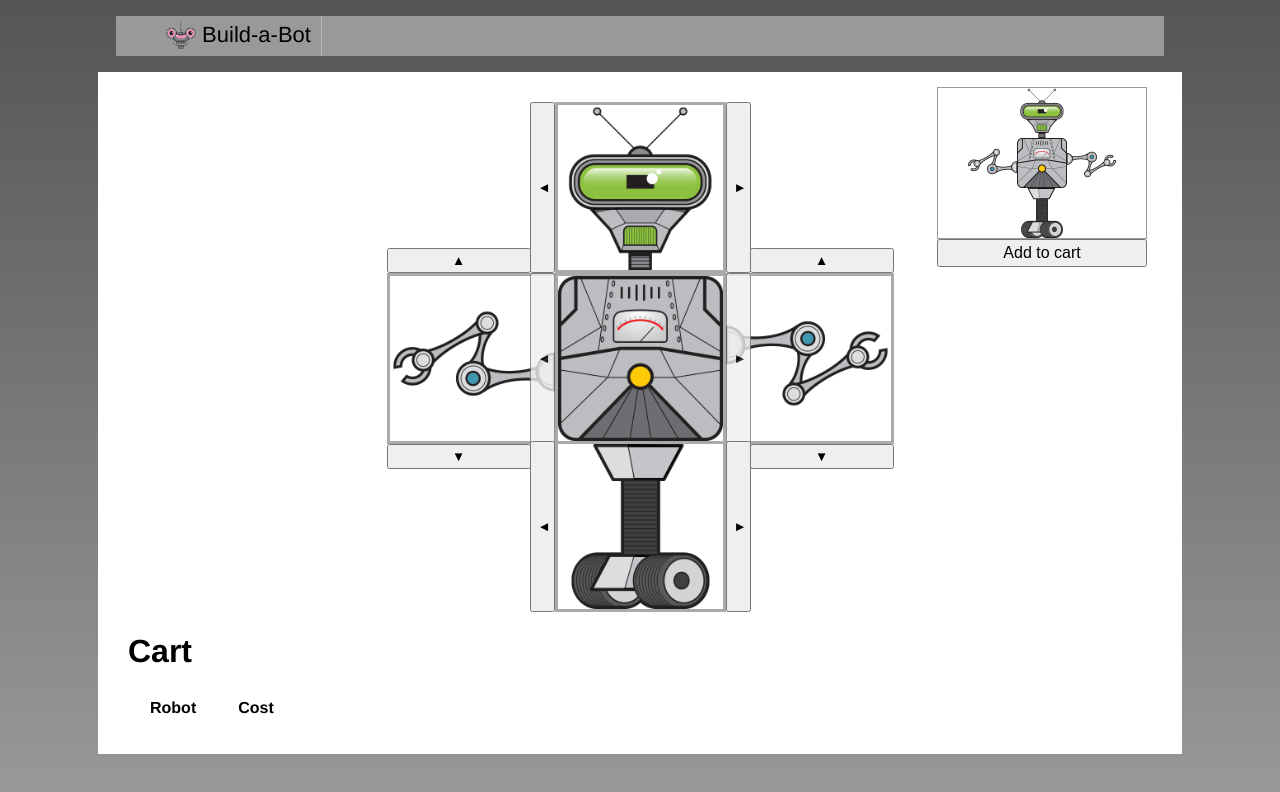
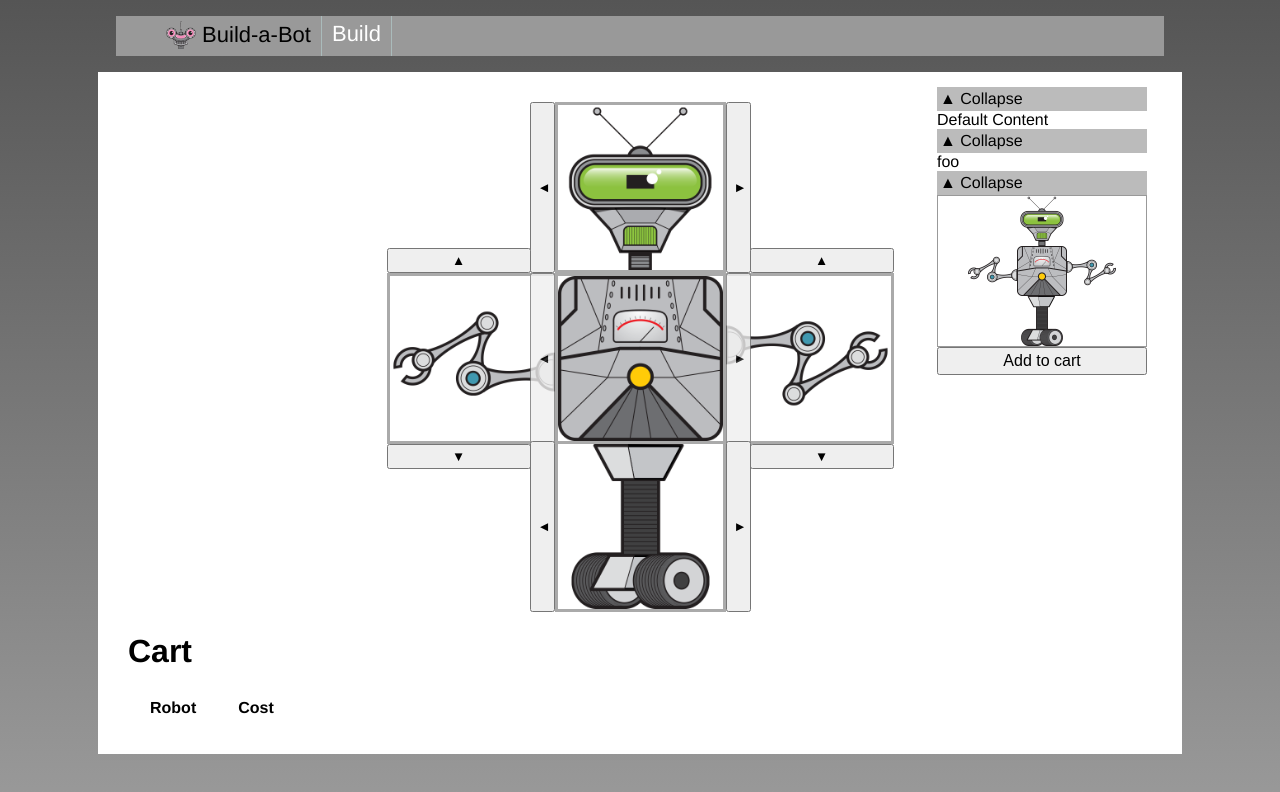
Before and after one commit to pxmihai/vue, a Vue app: page /#/build in a window 1280 px wide. Before the commit this address led to /. Shown: the top 792 px of the page. Built offline with nearby package versions, Linux system fonts and the light colour scheme.

Commit message:
added a second page connection added routing

```diff
--- a/src/App.vue
+++ b/src/App.vue
@@ -4,29 +4,42 @@
           <nav>
             <ul>
               <li class="nav-item">
-                <img class="logo" src="./assets/build-a-bot-logo.png" alt="logo">
-                Build-a-Bot
+<!--                  <router-link to="/">-->
+                  <router-link class="nav-link" :to="{name:'Home'}" exact>
+                      <img class="logo" src="./assets/build-a-bot-logo.png" alt="logo"> Build-a-Bot
+                  </router-link>
+
+
               </li>
+                <li class="nav-item">
+                    <router-link class="nav-link" :to="{name:'Build'}" exact>
+                      Build
+                    </router-link>
+
+
+                </li>
             </ul>
           </nav>
         </header>
 
         <main>
 
-            <RobotBuilder/>
+<!--            <RobotBuilder/>-->
+            <router-view/>
         </main>
+
     </div>
 </template>
 
 <script>
 // import HomePage from './home/HomePage.vue'
-import RobotBuilder from "@/build/RobotBuilder";
+// import RobotBuilder from "@/build/RobotBuilder";
 
 export default {
   name: 'app',
-  components: {
-    RobotBuilder
-  }
+  // components: {
+  //   RobotBuilder
+  // }
 }
 </script>
 <style>
@@ -70,4 +83,11 @@
     vertical-align:middle;
     height:30px;
   }
+    .nav-link{
+        text-decoration:none;
+        color:inherit;
+    }
+    .router-link-active{
+        color:white;
+    }
 </style>
--- a/src/home/HomePage.vue
+++ b/src/home/HomePage.vue
@@ -5,7 +5,8 @@
         aria-hidden="true" />
  </div>
     <div class="get-started">
-      <a href="">Get started</a> building your first robot!
+<!--      <a href="">Get started</a> building your first robot!-->
+        <router-link to="/build">Get started</router-link> building your first robot!
     </div>
 
 
--- a/src/main.js
+++ b/src/main.js
@@ -1,8 +1,11 @@
 import Vue from 'vue'
 import App from './App.vue'
+
+import router from './router';
 
 Vue.config.productionTip = false
 
 new Vue({
   render: h => h(App),
+  router,
 }).$mount('#app')
--- /dev/null
+++ b/src/router/index.js
@@ -0,0 +1,18 @@
+import Vue from 'vue';
+import Router from 'vue-router';
+import HomePage from '../home/HomePage'
+import RobotBuilder from "@/build/RobotBuilder";
+
+Vue.use(Router);
+
+export default new Router({
+    routes: [{
+        path: '/',
+        name: 'Home',
+        component: HomePage,
+    },{
+        path:'/build',
+        name:'Build',
+        component: RobotBuilder,
+    }],
+});
--- /dev/null
+++ b/src/shared/CollapsibleSection.vue
@@ -0,0 +1,34 @@
+<template>
+    <div>
+        <div class="header">
+            <span v-if="open" @click="open=!open">&#x25B2;
+            Collapse</span>
+            <span v-if="!open" @click="open=!open" >&#x25BC;
+                Expand</span>
+        </div>
+        <!--        toggleable -->
+
+        <slot v-if="open">
+            <div>Default Content</div>
+<!--    ^        vue spseciffic-->
+        </slot>
+    </div>
+
+</template>
+<script>
+
+    export default{
+        name:'CollapsibleSection',
+        data(){
+
+            return {open:true};
+             },
+    };
+</script>
+<style scoped>
+    .header{
+        background-color:#bbb;
+        padding:3px;
+        cursor:pointer;
+    }
+</style>
```
Also changed, not shown: src/build/RobotBuilder.vue.
